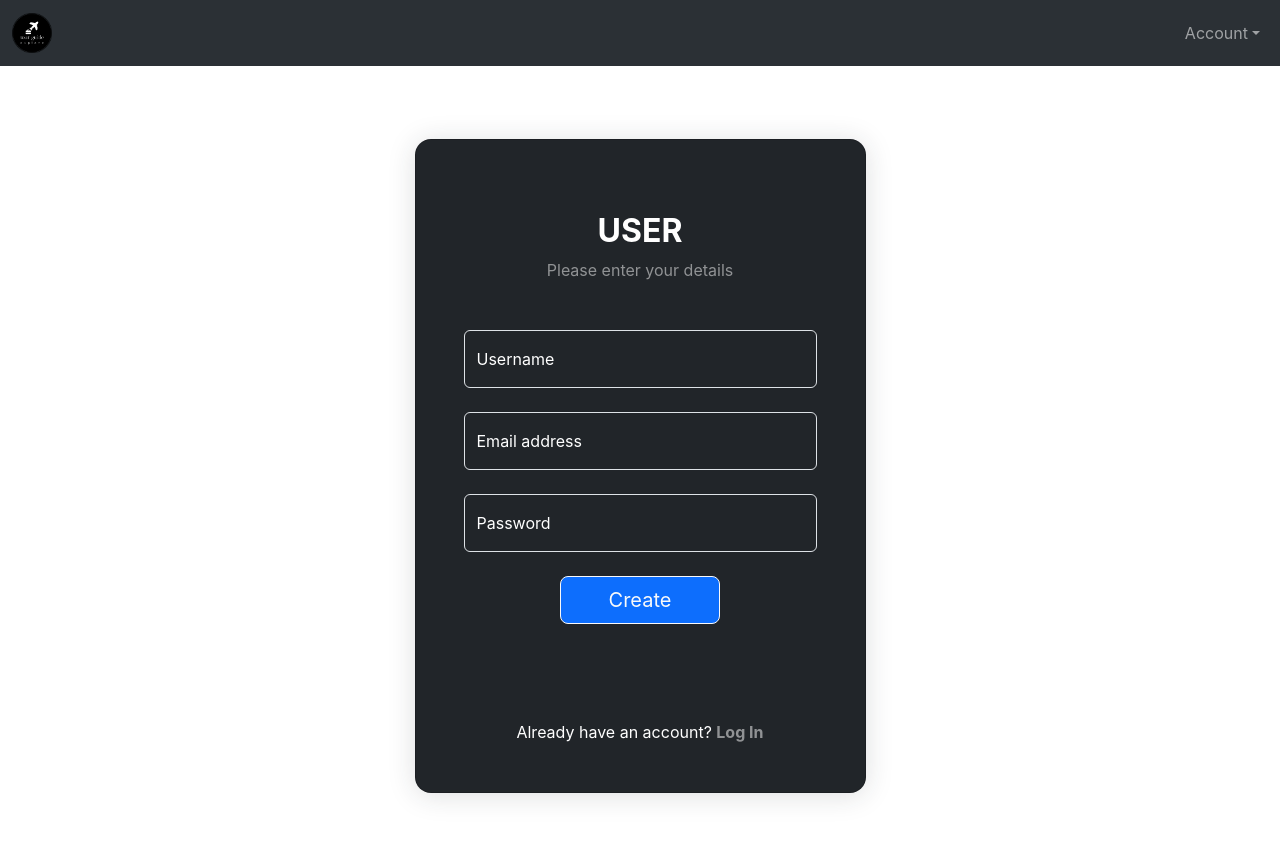
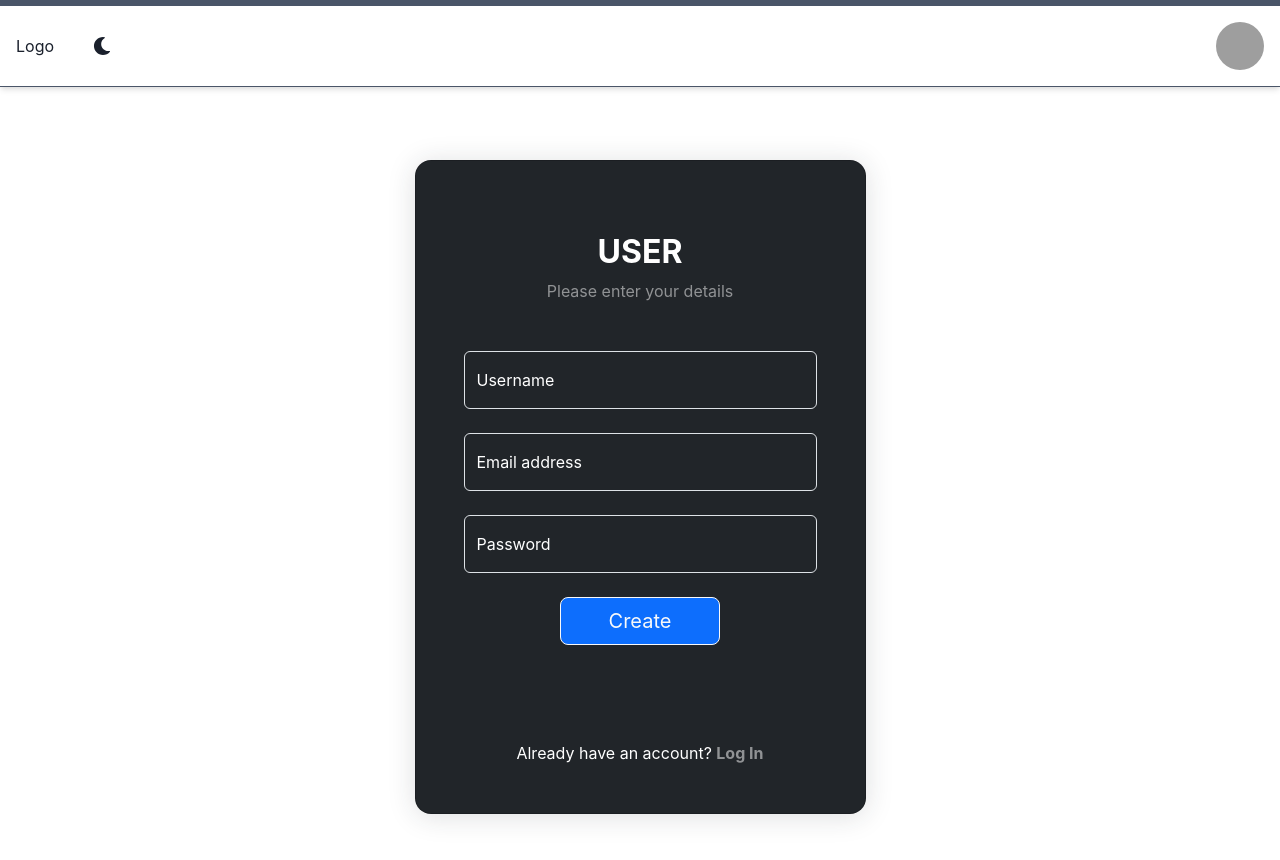
Before and after one commit to Joseph-Ajegetina/tour-guide-client, a React (Create React App) app: page /signup in a window 1280 px wide. Shown: the top 860 px of the page. Built offline with nearby package versions, Linux system fonts and the light colour scheme; no server answers; grey boxes are pictures that could not be loaded.

Commit message:
change navbar from bootstrap to chakra ui

```diff
--- a/package.json
+++ b/package.json
@@ -3,6 +3,7 @@
   "version": "0.1.0",
   "private": true,
   "dependencies": {
+    "@chakra-ui/icons": "^2.1.1",
     "@chakra-ui/react": "^2.8.1",
     "@emotion/react": "^11.11.1",
     "@emotion/styled": "^11.11.0",
@@ -16,6 +17,7 @@
     "react": "^18.2.0",
     "react-bootstrap": "^2.9.0",
     "react-dom": "^18.2.0",
+    "react-icons": "^4.11.0",
     "react-router-dom": "^6.16.0",
     "react-scripts": "5.0.1",
     "react-select": "^5.7.7",
--- a/src/components/Navbar.jsx
+++ b/src/components/Navbar.jsx
@@ -1,71 +1,321 @@
 import React from "react";
+// import { useContext } from "react";
+// import { AuthContext } from "../context/auth.context";
+// import Container from "react-bootstrap/Container";
+// import logo from "../assets/tour.png"
+// import Nav from "react-bootstrap/Nav";
+// import Navbar from "react-bootstrap/Navbar";
+// import NavDropdown from "react-bootstrap/NavDropdown";
+// import { NavLink } from "react-router-dom";
+
+// function NavBar() {
+//   const { isLoggedIn, user, logOutUser } = useContext(AuthContext);
+
+//   return (
+//     <Navbar sticky="top" expand="lg" className="bg-body-tertiary" bg="dark" data-bs-theme="dark">
+//       <Container fluid>
+//         <Navbar.Brand href="/">
+//           <img
+//             src={logo}
+//             width="40"
+//             height="35"
+//             className="d-inline-block align-top"
+//             alt="React Bootstrap logo"
+//           />
+//         </Navbar.Brand>
+//         <Navbar.Toggle aria-controls="navbarScroll" />
+//         <Navbar.Collapse id="navbarScroll">
+//           <Nav
+//             className="me-auto my-2 my-lg-0 w-100 justify-content-end"
+//             style={{ maxHeight: "100px" }}
+//             navbarScroll
+//           >
+//             {isLoggedIn && (
+//               <>
+//                 <Nav.Link href="/wishlist">Wishlist</Nav.Link>
+//               </>
+//             )}
+//             <NavDropdown title="Account" id="navbarScrollingDropdown">
+//               {isLoggedIn && (
+//                 <>
+//                   <NavDropdown.Item href="/profile">Profile</NavDropdown.Item>
+//                   <NavDropdown.Item onClick={logOutUser}>
+//                     Log Out
+//                   </NavDropdown.Item>
+//                 </>
+//               )}
+
+//               {!isLoggedIn && (
+//                 <>
+//                   <NavDropdown.Item href="/login">Login</NavDropdown.Item>
+//                   <NavDropdown.Item href="/signup">Create</NavDropdown.Item>
+//                 </>
+//               )}
+//             </NavDropdown>
+//             {isLoggedIn && user.isAdmin && (
+//               <>
+//                 <NavLink
+//                   to="/dashboard"
+//                   className="nav-link"
+//                 >
+//                   Dashboard
+//                 </NavLink>
+//               </>
+//             )}
+//           </Nav>
+//         </Navbar.Collapse>
+//       </Container>
+//     </Navbar>
+//   );
+// }
+
+// export default NavBar;
+
+import {
+  useDisclosure,
+  chakra,
+  Box,
+  useColorModeValue,
+  Flex,
+  HStack,
+  IconButton,
+  VStack,
+  Button,
+  CloseButton,
+  Spacer,
+  VisuallyHidden,
+  Avatar,
+  useColorMode,
+  Menu,
+  MenuButton,
+  MenuList,
+  MenuItem,
+  Center,
+} from "@chakra-ui/react";
+import { AiOutlineMenu, AiFillHome } from "react-icons/ai";
+import { FaMoon, FaSun } from "react-icons/fa";
+import { BiLogIn, BiLogOut } from "react-icons/bi";
+import {BsCardList} from "react-icons/bs"
+import { CgProfile } from "react-icons/cg";
+import { useScroll } from "framer-motion";
+import { useRef, useState } from "react";
 import { useContext } from "react";
 import { AuthContext } from "../context/auth.context";
-import logo from "../assets/tour.png";
-import Container from "react-bootstrap/Container";
-import Nav from "react-bootstrap/Nav";
-import Navbar from "react-bootstrap/Navbar";
-import NavDropdown from "react-bootstrap/NavDropdown";
-import { NavLink } from "react-router-dom";
+import { Link } from "react-router-dom";
 
 function NavBar() {
   const { isLoggedIn, user, logOutUser } = useContext(AuthContext);
+  const bg = useColorModeValue("white", "gray.800");
+  const mobileNav = useDisclosure();
 
+  const { toggleColorMode: toggleMode } = useColorMode();
+  const text = useColorModeValue("dark", "light");
+  const SwitchIcon = useColorModeValue(FaMoon, FaSun);
+
+  const header = useRef(null);
+  const [y, setY] = useState(0);
+  const height = header.current ? header.current.getBoundingClientRect() : 0;
+
+  const { scrollY } = useScroll();
+  React.useEffect(() => {
+    return scrollY.onChange(() => setY(scrollY.get()));
+  }, [scrollY]);
   return (
-    <Navbar sticky="top" expand="lg" className="bg-body-tertiary" bg="dark" data-bs-theme="dark">
-      <Container fluid>
-        <Navbar.Brand href="/">
-          <img
-            src={logo}
-            width="40"
-            height="35"
-            className="d-inline-block align-top"
-            alt="React Bootstrap logo"
+    <Box shadow="md" pos="relative">
+      <chakra.header
+        ref={header}
+        shadow={y > height ? "sm" : undefined}
+        transition="box-shadow 0.2s"
+        borderTop="6px solid"
+        borderTopColor="brand.400"
+        overflowY="hidden"
+        bg={bg}
+        borderColor="gray.600"
+        borderBottomWidth={1}
+        w="full"
+        px={{
+          base: 2,
+          sm: 4,
+        }}
+        py={4}
+      >
+        <Flex alignItems="center" justifyContent="space-between" mx="auto">
+          <HStack spacing={4} display="flex" alignItems="center">
+            <Box
+              display={{
+                base: "inline-flex",
+                md: "none",
+              }}
+            >
+              <IconButton
+                display={{
+                  base: "flex",
+                  md: "none",
+                }}
+                aria-label="Open menu"
+                fontSize="20px"
+                color="gray.800"
+                _dark={{
+                  color: "inherit",
+                }}
+                variant="ghost"
+                icon={<AiOutlineMenu />}
+                onClick={mobileNav.onOpen}
               />
-        </Navbar.Brand>
-        <Navbar.Toggle aria-controls="navbarScroll" />
-        <Navbar.Collapse id="navbarScroll">
-          <Nav
-            className="me-auto my-2 my-lg-0 w-100 justify-content-end"
-            style={{ maxHeight: "100px" }}
-            navbarScroll
+              <VStack
+                pos="absolute"
+                top={0}
+                left={0}
+                right={0}
+                display={mobileNav.isOpen ? "flex" : "none"}
+                flexDirection="column"
+                p={2}
+                pb={4}
+                m={2}
+                bg={bg}
+                spacing={3}
+                rounded="sm"
+                shadow="sm"
+              >
+                <CloseButton
+                  aria-label="Close menu"
+                  justifySelf="self-start"
+                  onClick={mobileNav.onClose}
+                />
+                {isLoggedIn && (
+                  <>
+                    {user.isAdmin && (
+                      <Button
+                        variant="ghost"
+                        leftIcon={<AiFillHome />}
+                        size="sm"
+                      >
+                        <Link to="/dashboard">Dashboard</Link>
+                      </Button>
+                    )}
+
+                    <Button variant="ghost" leftIcon={<BsCardList />} size="sm">
+                      <Link to="/wishlist">Wish List</Link>
+                    </Button>
+                    <Button variant="ghost" leftIcon={<BsCardList />} size="sm">
+                      <Link to="/bookings">Bookings</Link>
+                    </Button>
+                  </>
+                )}
+                {!isLoggedIn && (
+                  <>
+                    <Button variant="ghost" leftIcon={<BiLogIn />} size="sm">
+                      <Link to="/login">Log In</Link>
+                    </Button>
+                    <Button
+                      variant="ghost"
+                      leftIcon={<BiLogOut />}
+                      size="sm"
+                      onClick={logOutUser}
+                    >
+                      Log Out
+                    </Button>
+                  </>
+                )}
+              </VStack>
+            </Box>
+            <chakra.a
+              href="/"
+              title="Choc Home Page"
+              display="flex"
+              alignItems="center"
+            >
+              Logo
+              <VisuallyHidden>Tour Guide</VisuallyHidden>
+            </chakra.a>
+            <IconButton
+              size="md"
+              fontSize="lg"
+              aria-label={`Switch to ${text} mode`}
+              variant="ghost"
+              color="current"
+              ml={{ base: "0", md: "3" }}
+              onClick={toggleMode}
+              icon={<SwitchIcon />}
+            />
+          </HStack>
+          <HStack spacing={3} display="flex" alignItems="center">
+            <HStack
+              spacing={3}
+              display={{
+                base: "none",
+                md: "inline-flex",
+              }}
             >
               {isLoggedIn && (
                 <>
-                <Nav.Link href="/wishlist">Wishlist</Nav.Link>
+                  {user.isAdmin && (
+                    <>
+                      <Button
+                        variant="ghost"
+                        leftIcon={<AiFillHome />}
+                        size="sm"
+                      >
+                        <Link to="/dashboard">Dashboard</Link>
+                      </Button>
                     </>
                   )}
-            <NavDropdown title="Account" id="navbarScrollingDropdown">
+                </>
+              )}
+            </HStack>
+            <Menu>
+              <MenuButton
+                as={Button}
+                rounded={"full"}
+                variant={"link"}
+                cursor={"pointer"}
+                minW={0}
+              >
+                <Avatar
+                  size={"md"}
+                  src={
+                    user
+                      ? user.image
+                      : "https://avatars.dicebear.com/api/male/username.svg"
+                  }
+                />
+              </MenuButton>
+              <MenuList alignItems={"center"}>
+                {!isLoggedIn && (
+                  <>
+                    <MenuItem>
+                      <Link to="/login">Sign In</Link>
+                    </MenuItem>
+                    <MenuItem>
+                      <Center>
+                        <Link to="/signup">Sign up</Link>
+                      </Center>
+                    </MenuItem>
+                  </>
+                )}
                 {isLoggedIn && (
                   <>
-                  <NavDropdown.Item href="/profile">Profile</NavDropdown.Item>
-                  <NavDropdown.Item onClick={logOutUser}>
-                    Log Out
-                  </NavDropdown.Item>
+                    <MenuItem>
+                      <Link to="/profile">Profile</Link>
+                    </MenuItem>
+                    <MenuItem onClick={logOutUser}>Logout</MenuItem>
                   </>
                 )}
-
-              {!isLoggedIn && (
-                <>
-                  <NavDropdown.Item href="/login">Login</NavDropdown.Item>
-                  <NavDropdown.Item href="/signup">Create</NavDropdown.Item>
-                </>
-              )}
-            </NavDropdown>
-            {isLoggedIn && user.isAdmin && (
-              <>
-                <NavLink
-                  to="/dashboard"
-                  className="nav-link"
+              </MenuList>
+            </Menu>
+          </HStack>
+        </Flex>
+      </chakra.header>
+      <Flex
+        alignItems="center"
+        justifyContent="space-between"
+        mx={2}
+        borderWidth={0}
+        overflowX="auto"
       >
-                  Dashboard
-                </NavLink>
-              </>
-            )}
-          </Nav>
-        </Navbar.Collapse>
-      </Container>
-    </Navbar>
+        <Spacer />
+      </Flex>
+    </Box>
   );
 }
 
```
Also changed, not shown: src/pages/HomePage.jsx (+25 -23 lines), 1 other file (tests, documents, lock files or other folders). Lines whose indentation alone changed are shown as unchanged.
